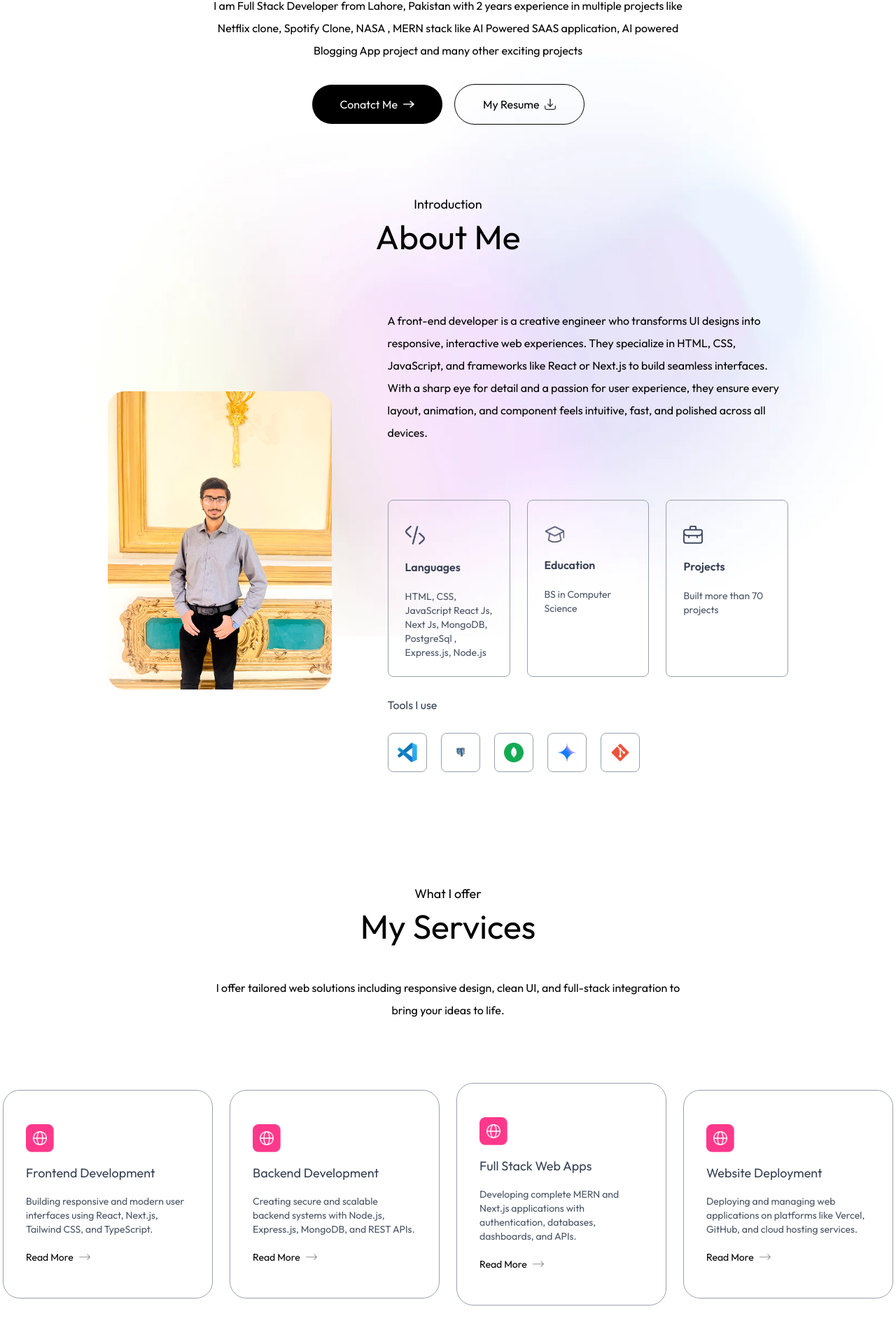
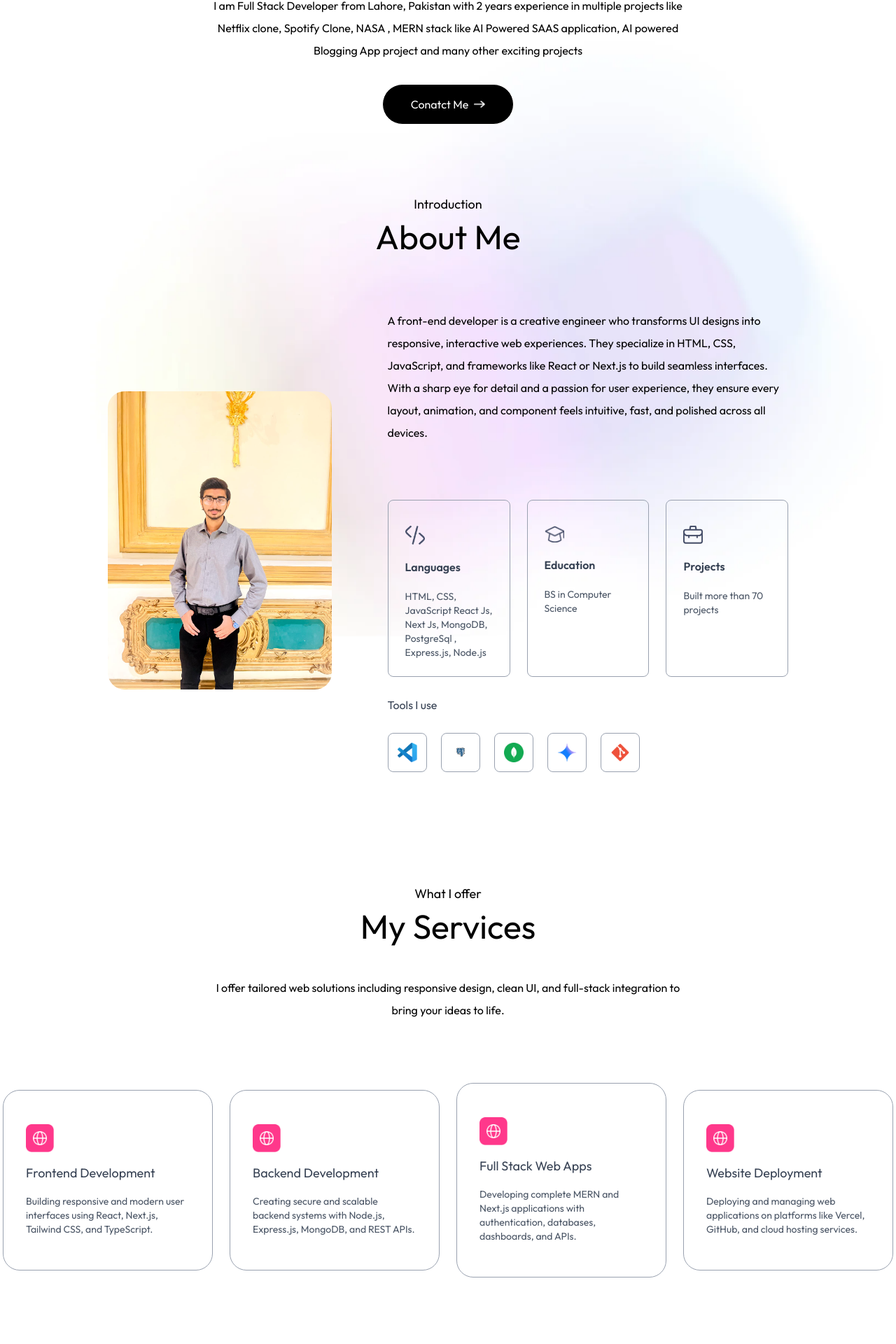
Before and after one commit to abdullahbilu2004-commits/Portfolio, a Next.js app: page / in a window 1280 px wide. Shown: the part 700-2620 px from the top of the page at 70% size. Built offline with nearby package versions, Linux system fonts and the light colour scheme; a web font is replaced by a local one.

Commit message:
final portfolio update

```diff
--- a/app/components/Contact.jsx
+++ b/app/components/Contact.jsx
@@ -24,7 +24,7 @@ const Contact = () => {
                 className='flex-1 p-4 border-[0.5px] bg-white border-gray-400 outline-none mb-6 w-full '></textarea>
                 <button type='Submit' className='py-3 px-8 w-max flex items-center justify-between gap-2 bg-black cursor-pointer
                 text-white rounded-full mx-auto hover:bg-black duration-500'>Submit Now <Image src={assets.right_arrow_white} alt='' className='w-4' /> </button>
-                <p className='mt-4'>Sending.....</p>
+
             </form>
 
         </div>
--- a/app/components/Header.jsx
+++ b/app/components/Header.jsx
@@ -25,9 +25,7 @@ const Header = () => {
                 <a href="#contact" className=' flex gap-2 items-center px-10 py-3 text-white border-white bg-black rounded-full border border-gary-500'>
                     Conatct Me <Image src={assets.right_arrow_white} alt='' className='w-4' /></a>
 
-                <a href="/sample-resume.pdf" download
-                 className=' flex gap-2 items-center px-10 py-3 rounded-full border border-gary-500'>
-                My Resume <Image src={assets.download_icon} alt='' className='w-4' /></a>
+
             </div>
     </div>
   )
--- a/app/components/Services.jsx
+++ b/app/components/Services.jsx
@@ -32,10 +32,7 @@ const Services = () => {
                             {description}
                         </p>
 
-                        <a href={link} className='flex items-center gap-2 text-sm mt-5'>
-                            Read More
-                            <Image src={assets.right_arrow} alt='' className='w-4' />
-                        </a>
+
                     </div>
                 ))}
 
```
